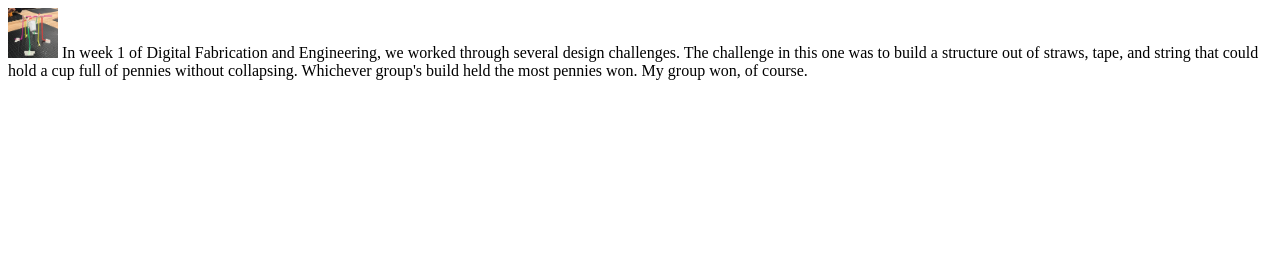
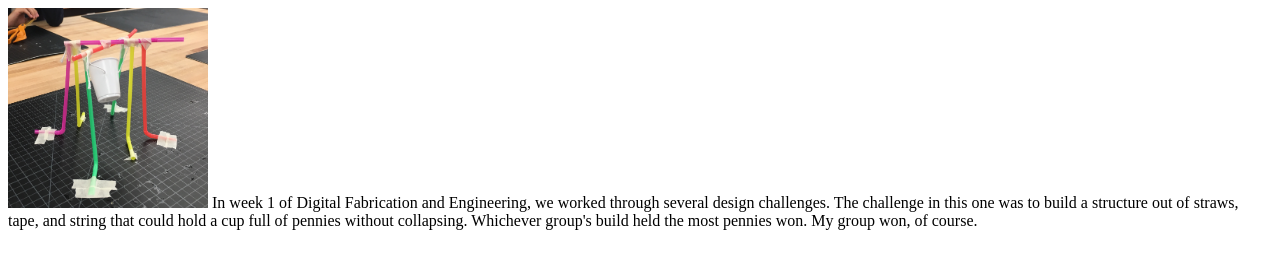
Before and after one commit to wrafab/birchb, a plain HTML site: page week1.html in a window 1280 px wide. Drawn offline with Linux system fonts and the light colour scheme.

Commit message:
Update week1.html

```diff
--- a/week1.html
+++ b/week1.html
@@ -1,6 +1,6 @@
 <html>
 <title> Week 1 </title>
-<img src="1.jpg" height="50" width="50"/>
+<img src="1.jpg" height="200" width="200"/>
 <body> In week 1 of Digital Fabrication and Engineering, we worked through several design challenges. The challenge
   in this one was to build a structure out of straws, tape, and string that could hold a cup full of pennies without
   collapsing. Whichever group's build held the most pennies won. My group won, of course. </body>
```
